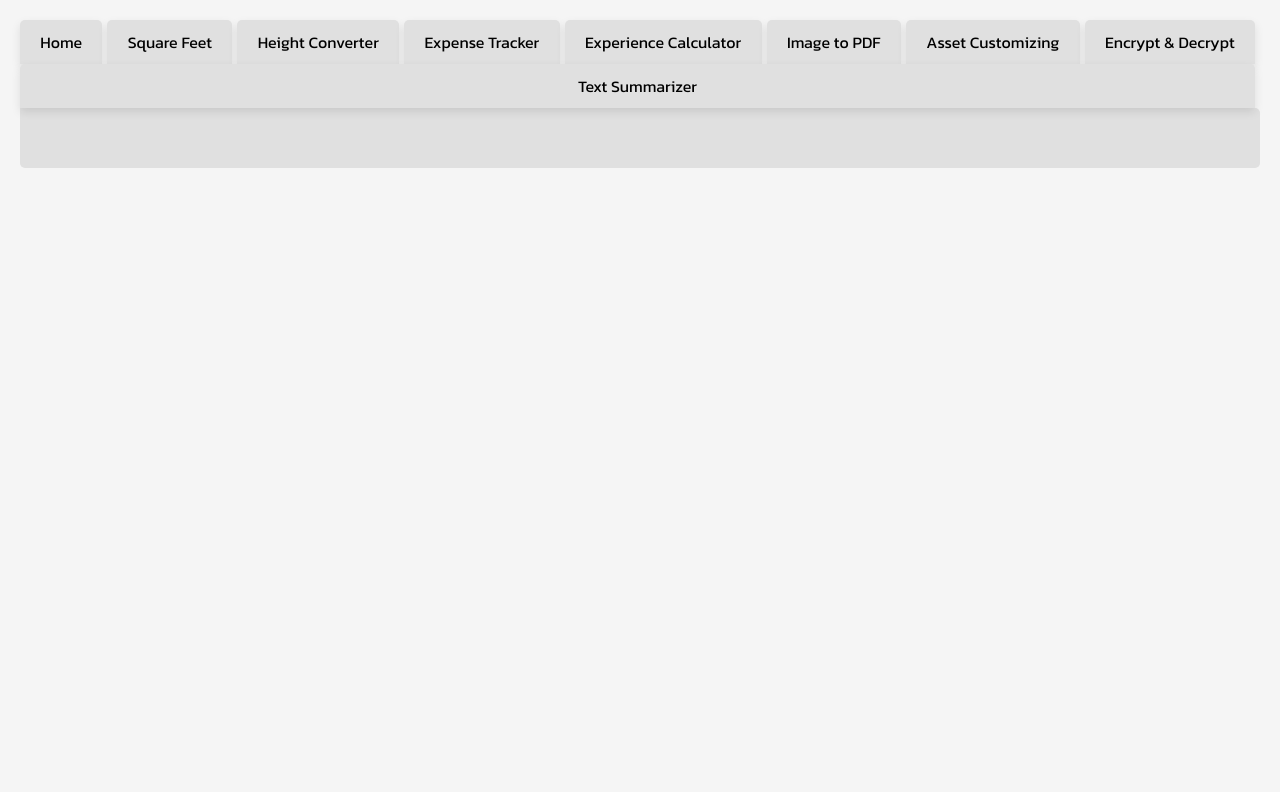
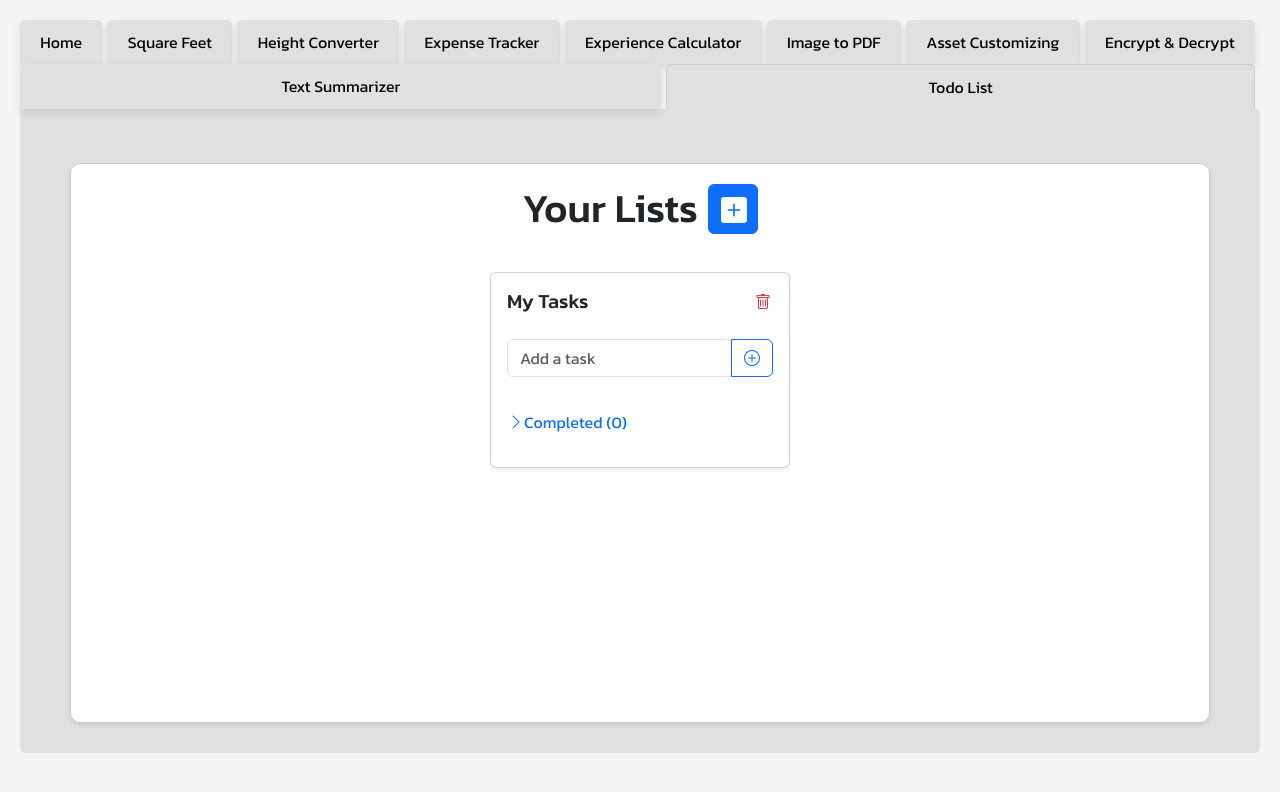
Before and after one commit to Binwin6724/Bi-home, a React (Create React App) app: page /todo-list in a window 1280 px wide. Shown: the top 792 px of the page. Built offline with nearby package versions, Linux system fonts and the light colour scheme; what chartjs-plugin-datalabels would draw is missing.

Commit message:
added changes

```diff
--- a/package.json
+++ b/package.json
@@ -12,6 +12,7 @@
     "array-move": "^4.0.0",
     "axios": "^1.7.4",
     "bootstrap": "^5.3.3",
+    "bootstrap-icons": "^1.11.3",
     "chart.js": "^4.4.3",
     "chartjs-plugin-datalabels": "^2.2.0",
     "codemirror": "^5.65.17",
--- a/public/index.html
+++ b/public/index.html
@@ -11,6 +11,12 @@
     />
     <link rel="apple-touch-icon" href="bi-home-icon.png" />
     <link rel="manifest" href="%PUBLIC_URL%/manifest.json" />
+    <!-- Bootstrap CSS -->
+<link href="https://stackpath.bootstrapcdn.com/bootstrap/4.5.2/css/bootstrap.min.css" rel="stylesheet">
+
+<!-- Bootstrap Icons -->
+<link href="https://cdn.jsdelivr.net/npm/bootstrap-icons/font/bootstrap-icons.css" rel="stylesheet">
+
     <title>Bi-Home</title>
   </head>
   <body>
--- a/src/App.js
+++ b/src/App.js
@@ -15,6 +15,7 @@ import AssetCustomizing from "./components/AssetCustomizing";
 import "./App.css";
 import EncryptDecrypt from "./components/EncryptDecrypt";
 import TextSummarizer from "./components/TextSummarizer";
+import TodoList from "./components/TodoList";
 
 function App() {
   return (
@@ -75,6 +76,12 @@ function App() {
           >
             Text Summarizer
           </NavLink>
+          <NavLink
+            to="/todo-list"
+            className={({ isActive }) => (isActive ? "active-tab" : "")}
+          >
+            Todo List
+          </NavLink>
         </nav>
         <div className="tab-content">
           <Routes>
@@ -90,6 +97,7 @@ function App() {
             <Route path="/asset-customizing" element={<AssetCustomizing />} />
             <Route path="/encrypt-decrypt" element={<EncryptDecrypt />} />
             <Route path="/text-summarizer" element={<TextSummarizer />} />
+            <Route path="/todo-list" element={<TodoList />} />
           </Routes>
         </div>
       </div>
--- /dev/null
+++ b/src/components/TodoList.js
@@ -0,0 +1,249 @@
+import React, { useState, useEffect } from "react";
+import "bootstrap/dist/css/bootstrap.min.css";
+import "bootstrap-icons/font/bootstrap-icons.css";
+import { v4 as uuidv4 } from "uuid";
+
+const TodoListApp = () => {
+  const [lists, setLists] = useState(() => {
+    const storedLists = localStorage.getItem("lists");
+    return storedLists
+      ? JSON.parse(storedLists)
+      : [{ id: uuidv4(), name: "My Tasks", tasks: [] }];
+  });
+
+  useEffect(() => {
+    localStorage.setItem("lists", JSON.stringify(lists));
+  }, [lists]);
+
+  const addNewList = () => {
+    const listName = prompt("Enter the name for the new list:");
+    if (listName) {
+      setLists([...lists, { id: uuidv4(), name: listName, tasks: [] }]);
+    }
+  };
+
+  const addTaskToList = (listId, taskText) => {
+    setLists(
+      lists.map((list) =>
+        list.id === listId
+          ? {
+              ...list,
+              tasks: [
+                ...list.tasks,
+                { id: uuidv4(), text: taskText, done: false },
+              ],
+            }
+          : list
+      )
+    );
+  };
+
+  const toggleDoneInList = (listId, taskId) => {
+    setLists(
+      lists.map((list) =>
+        list.id === listId
+          ? {
+              ...list,
+              tasks: list.tasks.map((task) =>
+                task.id === taskId ? { ...task, done: !task.done } : task
+              ),
+            }
+          : list
+      )
+    );
+  };
+
+  const deleteTaskInList = (listId, taskId) => {
+    setLists(
+      lists.map((list) =>
+        list.id === listId
+          ? { ...list, tasks: list.tasks.filter((task) => task.id !== taskId) }
+          : list
+      )
+    );
+  };
+
+  const deleteList = (listId) => {
+    setLists(lists.filter((list) => list.id !== listId));
+  };
+
+  return (
+    <div
+      className="container mt-4"
+      style={{ display: "flex", alignItems: "center" }}
+    >
+      <div className="d-flex justify-content-between mb-3">
+        <h1>Your Lists</h1>
+        <button
+          className="btn btn-primary"
+          style={{
+            marginLeft: "10px",
+            width: "50px",
+            height: "50px",
+            boxShadow: "none",
+          }}
+          onClick={addNewList}
+        >
+          <svg
+            xmlns="http://www.w3.org/2000/svg"
+            width="26"
+            height="26"
+            fill="currentColor"
+            class="bi bi-plus-square-fill"
+            viewBox="0 0 16 16"
+          >
+            <path d="M2 0a2 2 0 0 0-2 2v12a2 2 0 0 0 2 2h12a2 2 0 0 0 2-2V2a2 2 0 0 0-2-2zm6.5 4.5v3h3a.5.5 0 0 1 0 1h-3v3a.5.5 0 0 1-1 0v-3h-3a.5.5 0 0 1 0-1h3v-3a.5.5 0 0 1 1 0" />
+          </svg>
+        </button>
+      </div>
+      <div className="d-flex flex-wrap justify-content-center">
+        {lists.map((list) => (
+          <TodoList
+            key={list.id}
+            list={list}
+            onAddTask={addTaskToList}
+            onToggleDone={toggleDoneInList}
+            onDeleteTask={deleteTaskInList}
+            onDeleteList={deleteList}
+          />
+        ))}
+      </div>
+    </div>
+  );
+};
+
+const TodoList = ({
+  list,
+  onAddTask,
+  onToggleDone,
+  onDeleteTask,
+  onDeleteList,
+}) => {
+  const [inputValue, setInputValue] = useState("");
+  const [showCompleted, setShowCompleted] = useState(false);
+
+  const handleKeyDown = (e) => {
+    if (e.key === "Enter" && inputValue.trim()) {
+      onAddTask(list.id, inputValue);
+      setInputValue("");
+    }
+  };
+
+  const completedTasks = list.tasks.filter((task) => task.done);
+  const activeTasks = list.tasks.filter((task) => !task.done);
+
+  return (
+    <div className="card shadow-sm m-3" style={{ width: "300px" }}>
+      <div className="card-body">
+        <h5 className="card-title d-flex justify-content-between mb-4">
+          {list.name}
+          <button
+            className="btn btn-link text-danger p-0 ml-auto"
+            style={{ marginLeft: "10px", width: "20px", boxShadow: "none" }}
+            onClick={() => onDeleteList(list.id)}
+          >
+            <i className="bi bi-trash"></i>
+          </button>
+        </h5>
+        <div className="input-group mb-3">
+          <input
+            type="text"
+            className="form-control"
+            value={inputValue}
+            onChange={(e) => setInputValue(e.target.value)}
+            onKeyDown={handleKeyDown}
+            placeholder="Add a task"
+            style={{ boxShadow: "none" }}
+          />
+          <div className="input-group-append">
+            <button
+              className="btn btn-outline-primary"
+              onClick={() => {
+                onAddTask(list.id, inputValue);
+                setInputValue("");
+              }}
+              style={{ boxShadow: "none" }}
+            >
+              <i className="bi bi-plus-circle"></i>
+            </button>
+          </div>
+        </div>
+        <ul className="list-group list-group-flush">
+          {activeTasks.map((task) => (
+            <li
+              key={task.id}
+              className="list-group-item d-flex justify-content-between align-items-center"
+            >
+              <div className="d-flex align-items-start w-100">
+                <input
+                  type="checkbox"
+                  className="form-check-input mt-1"
+                  checked={task.done}
+                  onChange={() => onToggleDone(list.id, task.id)}
+                  style={{ marginRight: "10px" }}
+                />
+                <span className="text-wrap" style={{ wordBreak: "break-word" }}>
+                  {task.text}
+                </span>
+              </div>
+              <button
+                className="btn btn-link text-danger p-0 ml-auto"
+                style={{ width: "20px", boxShadow: "none" }}
+                onClick={() => onDeleteTask(list.id, task.id)}
+              >
+                <i className="bi bi-trash"></i>
+              </button>
+            </li>
+          ))}
+        </ul>
+        <div className="mt-3">
+          <button
+            onClick={() => setShowCompleted(!showCompleted)}
+            className="btn btn-link p-0 text-decoration-none d-flex align-items-start mb-3"
+            style={{ boxShadow: "none", outline: "none" }}
+          >
+            <i
+              className={`bi ${showCompleted ? "bi-chevron-down" : "bi-chevron-right"}`}
+            ></i>{" "}
+            Completed ({completedTasks.length})
+          </button>
+          {showCompleted && (
+            <ul className="list-group list-group-flush">
+              {completedTasks.map((task) => (
+                <li
+                  key={task.id}
+                  className="list-group-item d-flex justify-content-between align-items-center"
+                >
+                  <div className="d-flex align-items-start w-100">
+                    <input
+                      type="checkbox"
+                      className="form-check-input mt-1"
+                      checked={task.done}
+                      onChange={() => onToggleDone(list.id, task.id)}
+                      style={{ marginRight: "10px" }}
+                    />
+                    <span
+                      className="text-wrap text-decoration-line-through"
+                      style={{ wordBreak: "break-word" }}
+                    >
+                      {task.text}
+                    </span>
+                  </div>
+                  <button
+                    className="btn btn-link text-danger p-0 ml-auto"
+                    style={{ width: "20px", boxShadow: "none" }}
+                    onClick={() => onDeleteTask(list.id, task.id)}
+                  >
+                    <i className="bi bi-trash"></i>
+                  </button>
+                </li>
+              ))}
+            </ul>
+          )}
+        </div>
+      </div>
+    </div>
+  );
+};
+
+export default TodoListApp;
```
Also changed, not shown: 1 other file (tests, documents, lock files or other folders).
